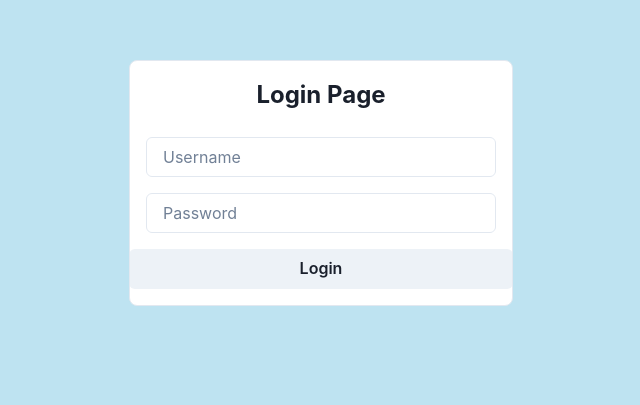
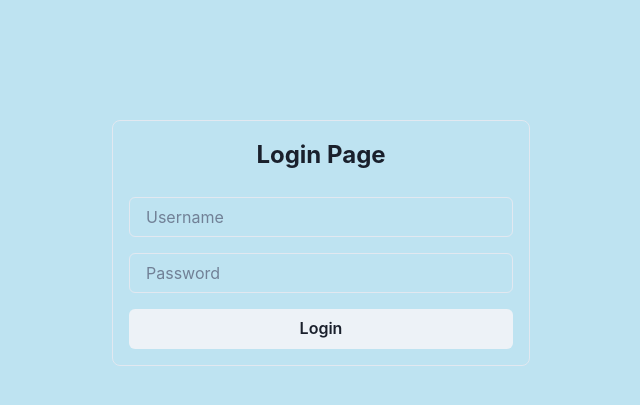
Before and after one commit to Shamshad25/sale-order-management, a React (Create React App) app: page /login in a window 1280 px wide. Shown: the part 217-622 px from the top of the page, without its empty margins (319-959 px from the left). Built offline with nearby package versions, Linux system fonts and the light colour scheme.

Commit message:
CSS updated

```diff
--- a/src/App.css
+++ /dev/null
@@ -1,4 +0,0 @@
-.box {
-  width: 30%;
-  /* background: rgb(250, 250, 250); */
-}
--- a/src/App.js
+++ b/src/App.js
@@ -3,13 +3,13 @@ import Login from "./pages/Login";
 import Home from "./pages/Home";
 import { QueryClient, QueryClientProvider } from "@tanstack/react-query";
 import React from "react";
-import "./App.css";
+import { Box } from "@chakra-ui/react";
 
 const queryClient = new QueryClient();
 
 function App() {
   return (
-    <div className="box">
+    <Box display={"grid"} justifyContent={"center"}>
       <QueryClientProvider client={queryClient}>
         <Router>
           <Routes>
@@ -18,7 +18,7 @@ function App() {
           </Routes>
         </Router>
       </QueryClientProvider>
-    </div>
+    </Box>
   );
 }
 
--- a/src/pages/Home.js
+++ b/src/pages/Home.js
@@ -26,7 +26,7 @@ const Home = () => {
   }, [navigate]);
 
   return (
-    <Box p={4}>
+    <Box p={4} width={"100vw"}>
       <Flex justifyContent="space-between" mb={4}>
         <Button onClick={toggleColorMode}>
           Toggle {colorMode === "light" ? "Dark" : "Light"}
--- a/src/pages/Login.js
+++ b/src/pages/Login.js
@@ -23,7 +23,7 @@ const Login = () => {
       borderWidth={1}
       borderRadius="lg"
       overflow="hidden"
-      background={"white"}
+      mt={120}
     >
       <Text
         textAlign={"center"}
```
